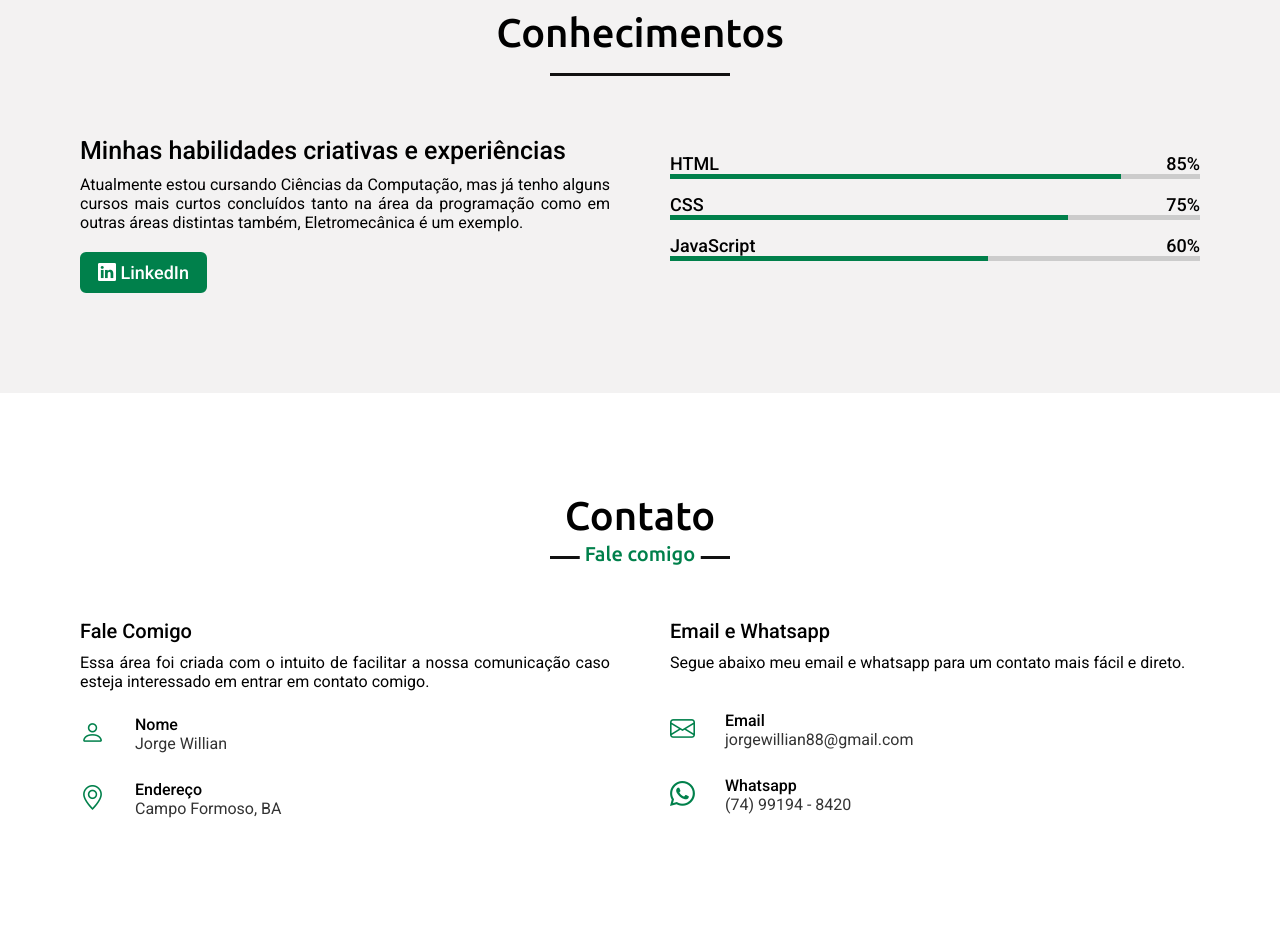
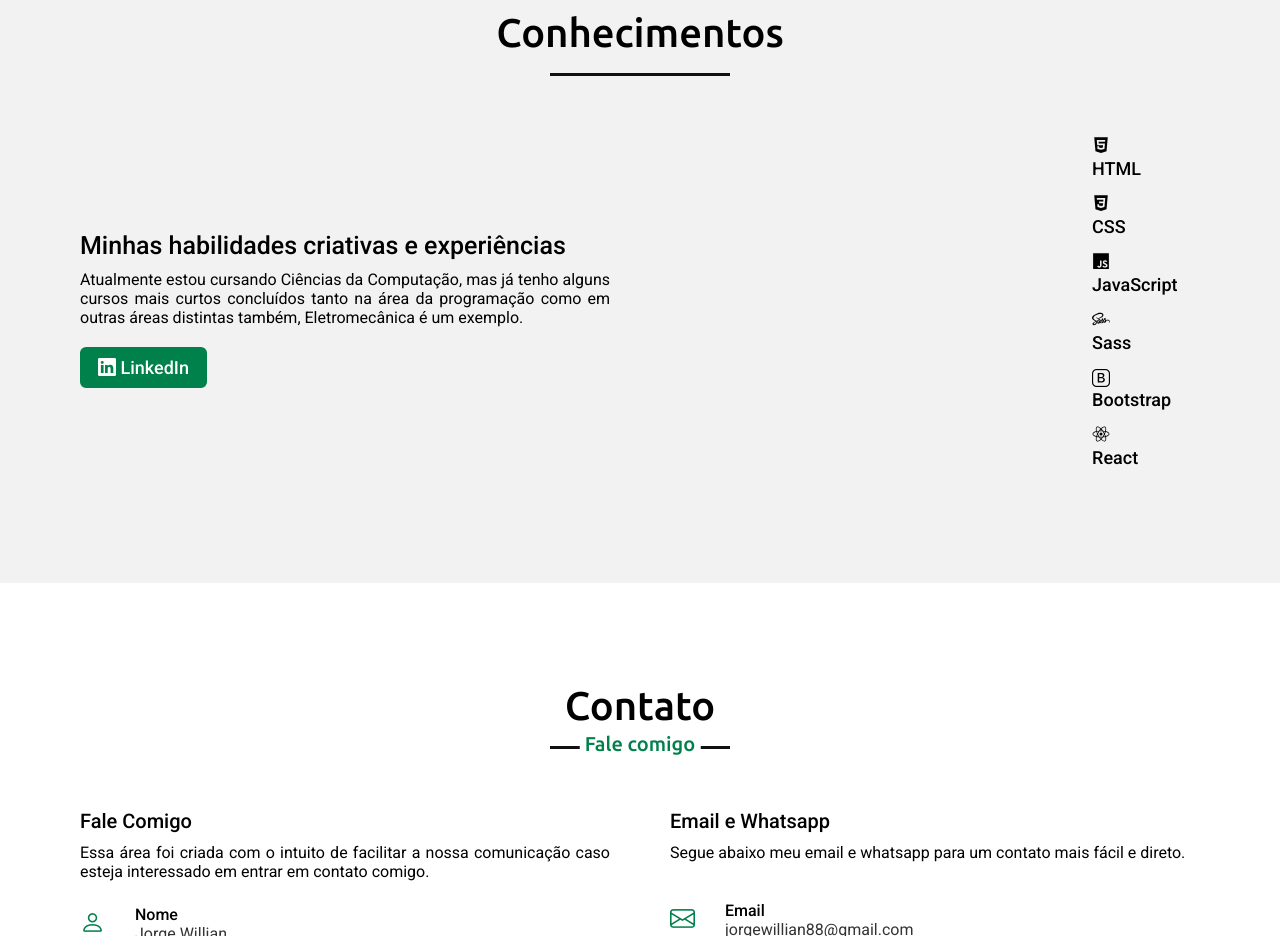
Before and after one commit to jorge-willian/portfolio, a plain HTML site: page index.html in a window 1280 px wide. Shown: the part 1620-2556 px from the top of the page. Drawn offline with nearby package versions, Linux system fonts and the light colour scheme.

Commit message:
Update index.html

```diff
--- a/index.html
+++ b/index.html
@@ -83,27 +83,38 @@
 
             <a href="https://www.linkedin.com/in/jorge-willian/" target="_blank"><i class="bi bi-linkedin"></i> LinkedIn</a>
           </div>
+          <div class="container">
             <div class="column right">
               <div class="bars">
                 <div class="info">
-                <span>HTML</span>
-                <span>85%</span>
+                  <span><ion-icon name="logo-html5"></ion-icon> HTML</span>
                 </div>
-              <div class="line html"></div>
               </div>
               <div class="bars">
                 <div class="info">
-                <span>CSS</span>
-                <span>75%</span>
+                  <span><ion-icon name="logo-css3"></ion-icon> CSS</span>
                 </div>
-              <div class="line css"></div>
               </div>
               <div class="bars">
                 <div class="info">
-                <span>JavaScript</span>
-                <span>60%</span>
+                  <span><ion-icon name="logo-javascript"></ion-icon> JavaScript</span>
                 </div>
-              <div class="line js"></div>
+              </div>
+              <div class="bars">
+                <div class="info">
+                  <span><ion-icon name="logo-sass"></ion-icon> Sass</span>
+                </div>
+              </div>
+              <div class="bars">
+                <div class="info">
+                  <span><i class="bi bi-bootstrap"></i> Bootstrap</span>
+                </div>
+              </div>
+              <div class="bars">
+                <div class="info">
+                  <span><ion-icon name="logo-react"></ion-icon> React</span>
+                </div>
+              </div>
             </div>
           </div>
         </div>
@@ -168,6 +179,7 @@
       <a class="icons-footer" href="https://www.linkedin.com/in/jorge-willian/"target="_blank"><i class="bi bi-linkedin"></i></a>
       <a class="icons-footer" href="https://github.com/jorge-willian" target="_blank"><i class="bi bi-github"></i></a>
     </div>
+    <script type="module" src="https://unpkg.com/ionicons@5.5.2/dist/ionicons/ionicons.esm.js"></script>
     <script src="https://code.jquery.com/jquery-3.6.0.min.js"></script>
     <script src="script.js"></script>
     <script src="https://cdnjs.cloudflare.com/ajax/libs/typed.js/2.0.12/typed.min.js"></script>
```
Lines whose indentation alone changed are shown as unchanged.
